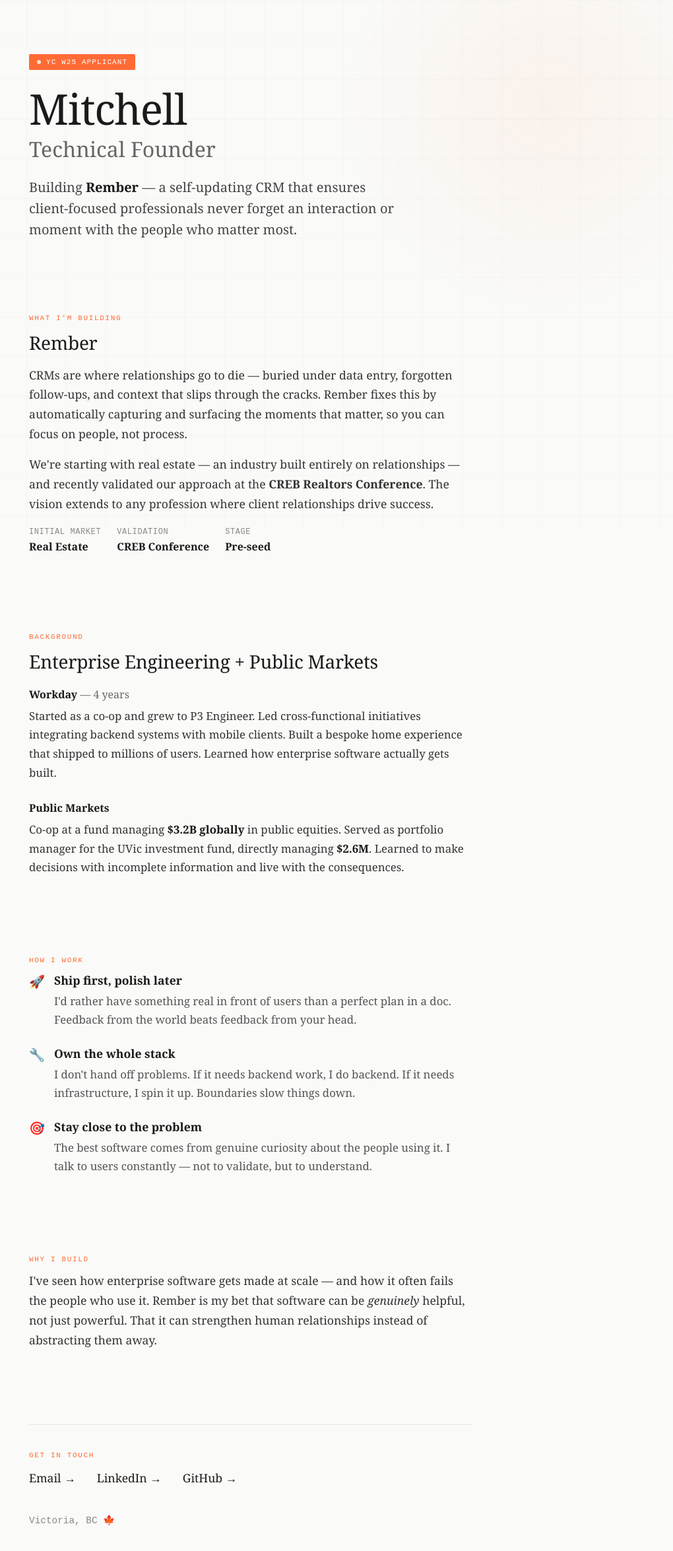
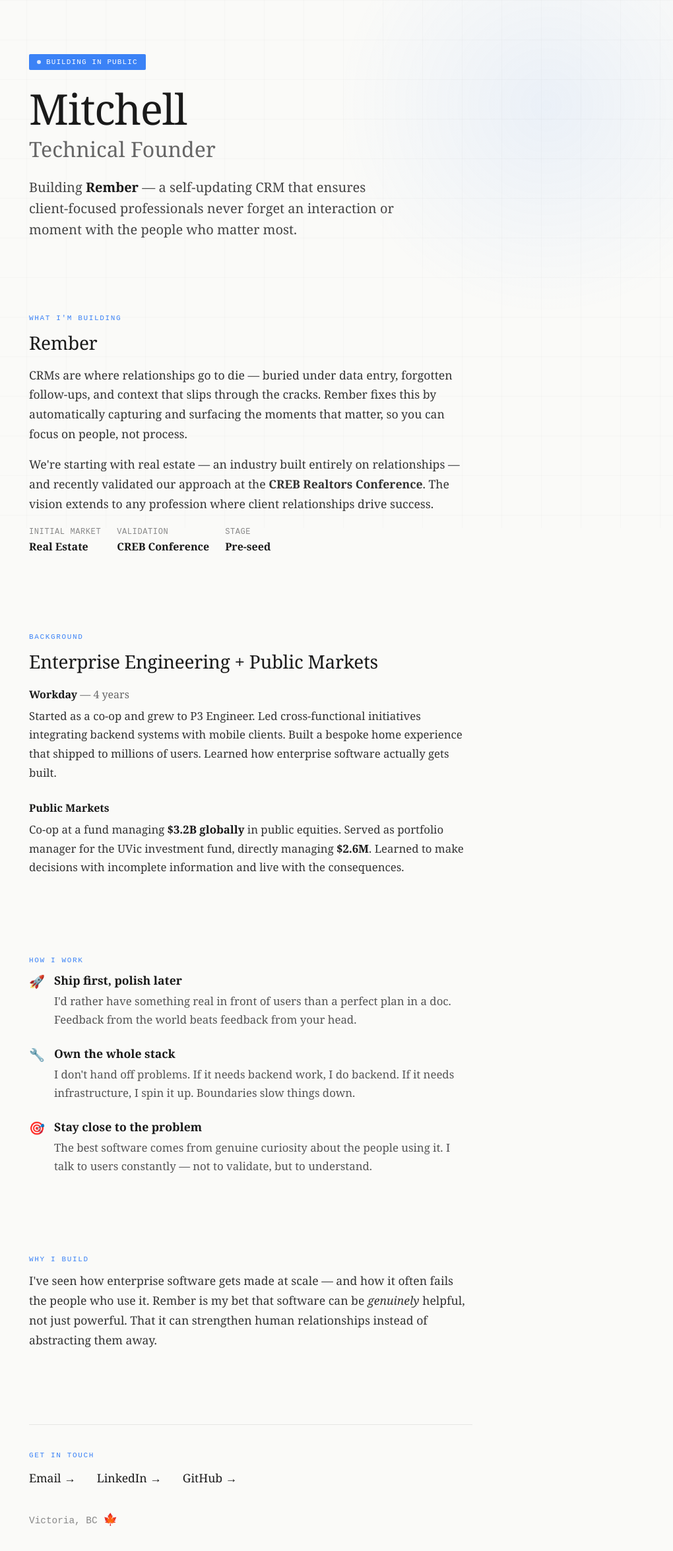
Before and after one commit to MitchellGRead/MitchellRead, a React (Vite) app: page / in a window 1280 px wide. Shown: the top 2350 px of the page at 66% size, without its empty margins (260-1280 px from the left). Built offline with nearby package versions, Linux system fonts and the light colour scheme.

Commit message:
Update sections, Easter eggs, and a couple of final touch-ups

```diff
--- a/index.html
+++ b/index.html
@@ -5,6 +5,11 @@
     <link rel="icon" type="image/svg+xml" href="/vite.svg" />
     <meta name="viewport" content="width=device-width, initial-scale=1.0" />
     <title>mitchell-site</title>
+    <style>
+      * { box-sizing: border-box; }
+      html, body, #root { width: 100%; min-height: 100vh; margin: 0; padding: 0; }
+      body { display: block !important; -webkit-font-smoothing: antialiased; }
+    </style>
   </head>
   <body>
     <div id="root"></div>
--- a/src/App.jsx
+++ b/src/App.jsx
@@ -20,6 +20,7 @@
 
   return (
     <div style={{
+      width: '100%',
       minHeight: '100vh',
       backgroundColor: '#FAFAF8',
       color: '#1a1a1a',
@@ -46,7 +47,7 @@
         right: '-10%',
         width: '50vw',
         height: '50vw',
-        background: 'radial-gradient(circle, rgba(255,107,53,0.06) 0%, transparent 70%)',
+        background: 'radial-gradient(circle, rgba(59,130,246,0.08) 0%, transparent 70%)',
         pointerEvents: 'none',
         transition: 'transform 0.8s ease',
         transform: mounted ? 'scale(1)' : 'scale(0.8)',
@@ -213,7 +214,7 @@
             flexWrap: 'wrap',
             marginTop: '16px',
           }}>
-            <ContactLink href="mailto:mitchell@rember.chat" label="Email" />
+            <ContactLink href="mailto:mitchell@getrember.com" label="Email" />
             <ContactLink href="https://www.linkedin.com/in/mitchell-read-09a9b313a/" label="LinkedIn" />
             <ContactLink href="https://github.com/MitchellGRead" label="GitHub" />
           </div>
--- a/src/components/ContactLink.jsx
+++ b/src/components/ContactLink.jsx
@@ -11,12 +11,12 @@
       onMouseEnter={() => setHovered(true)}
       onMouseLeave={() => setHovered(false)}
       style={{
-        color: hovered ? '#FF6B35' : '#1a1a1a',
+        color: hovered ? '#3B82F6' : '#1a1a1a',
         textDecoration: 'none',
         fontSize: '1.1rem',
         fontWeight: 500,
         transition: 'all 0.25s ease',
-        borderBottom: hovered ? '2px solid #FF6B35' : '2px solid transparent',
+        borderBottom: hovered ? '2px solid #3B82F6' : '2px solid transparent',
         paddingBottom: '2px',
       }}
     >
--- a/src/components/Header.jsx
+++ b/src/components/Header.jsx
@@ -13,7 +13,7 @@
         alignItems: 'center',
         gap: '8px',
         padding: '6px 12px',
-        backgroundColor: '#FF6B35',
+        backgroundColor: '#3B82F6',
         color: 'white',
         fontSize: '11px',
         fontFamily: 'monospace',
@@ -29,7 +29,7 @@
           backgroundColor: 'rgba(255,255,255,0.8)',
           animation: 'pulse 2s ease-in-out infinite',
         }} />
-        YC W25 Applicant
+        Building in Public
       </div>
 
       <h1 style={{
--- a/src/components/MapleLeaf.jsx
+++ b/src/components/MapleLeaf.jsx
@@ -1,13 +1,13 @@
 import { useState } from 'react';
 
 /**
- * Easter egg: Maple leaf spins and changes color
+ * Easter egg: Icon cycles through Canada and tech emojis on click
  */
 export function MapleLeaf() {
   const [hovered, setHovered] = useState(false);
   const [clicks, setClicks] = useState(0);
 
-  const colors = ['🍁', '🍂', '🌿', '🍀', '🌸'];
+  const icons = ['🍁', '🇨🇦', '💻', '🚀', '🦫', '⚡️', '🏔️', '🔧', '🏒', '💡'];
 
   return (
     <p style={{
@@ -18,18 +18,21 @@
     }}>
       Victoria, BC{' '}
       <span
+        key={clicks}
         onMouseEnter={() => setHovered(true)}
         onMouseLeave={() => setHovered(false)}
         onClick={() => setClicks(c => c + 1)}
         style={{
           display: 'inline-block',
           cursor: 'pointer',
-          animation: hovered ? 'spin 0.6s ease-in-out' : 'none',
+          fontSize: '1.1rem',
+          lineHeight: 1,
+          animation: 'spin 0.6s ease-in-out',
           transition: 'transform 0.2s ease',
           transform: hovered ? 'scale(1.3)' : 'scale(1)',
         }}
       >
-        {colors[clicks % colors.length]}
+        {icons[clicks % icons.length]}
       </span>
     </p>
   );
--- a/src/components/Section.jsx
+++ b/src/components/Section.jsx
@@ -9,7 +9,7 @@
         marginLeft: '-32px',
         marginRight: '-32px',
         borderRadius: '8px',
-        backgroundColor: isHovered ? 'rgba(255,107,53,0.03)' : 'transparent',
+        backgroundColor: isHovered ? 'rgba(59,130,246,0.04)' : 'transparent',
         transition: 'all 0.4s cubic-bezier(0.16, 1, 0.3, 1)',
         opacity: mounted ? 1 : 0,
         transform: mounted ? 'translateY(0)' : 'translateY(20px)',
--- a/src/components/SectionLabel.jsx
+++ b/src/components/SectionLabel.jsx
@@ -5,7 +5,7 @@
       fontFamily: 'monospace',
       letterSpacing: '0.15em',
       textTransform: 'uppercase',
-      color: '#FF6B35',
+      color: '#3B82F6',
       marginBottom: '12px',
       fontWeight: 500,
     }}>
--- a/src/components/easter-eggs/RemberText.jsx
+++ b/src/components/easter-eggs/RemberText.jsx
@@ -15,7 +15,7 @@
         fontWeight: 600,
         cursor: 'default',
         transition: 'all 0.3s ease',
-        textShadow: hovered ? '0 0 20px rgba(255, 107, 53, 0.5), 0 0 40px rgba(255, 107, 53, 0.3)' : 'none',
+        textShadow: hovered ? '0 0 20px rgba(59, 130, 246, 0.5), 0 0 40px rgba(59, 130, 246, 0.3)' : 'none',
       }}
     >
       {children}
--- a/src/index.css
+++ b/src/index.css
@@ -1,12 +1,5 @@
-* {
-  box-sizing: border-box;
-}
-
-body {
-  margin: 0;
-  -webkit-font-smoothing: antialiased;
-}
+/* Additional styles - critical layout styles are in index.html */
 
 ::selection {
-  background: rgba(255, 107, 53, 0.2);
+  background: rgba(59, 130, 246, 0.2);
 }
```
